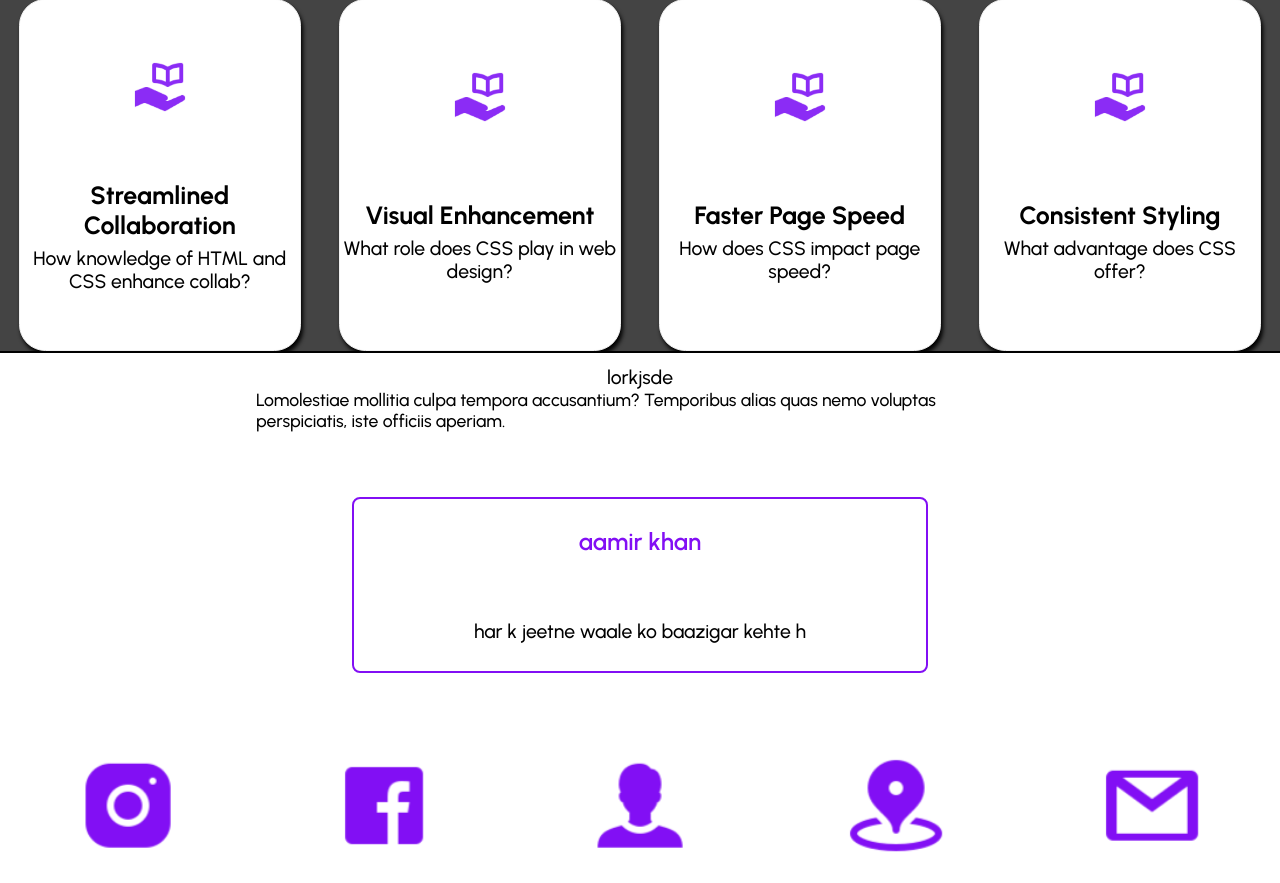
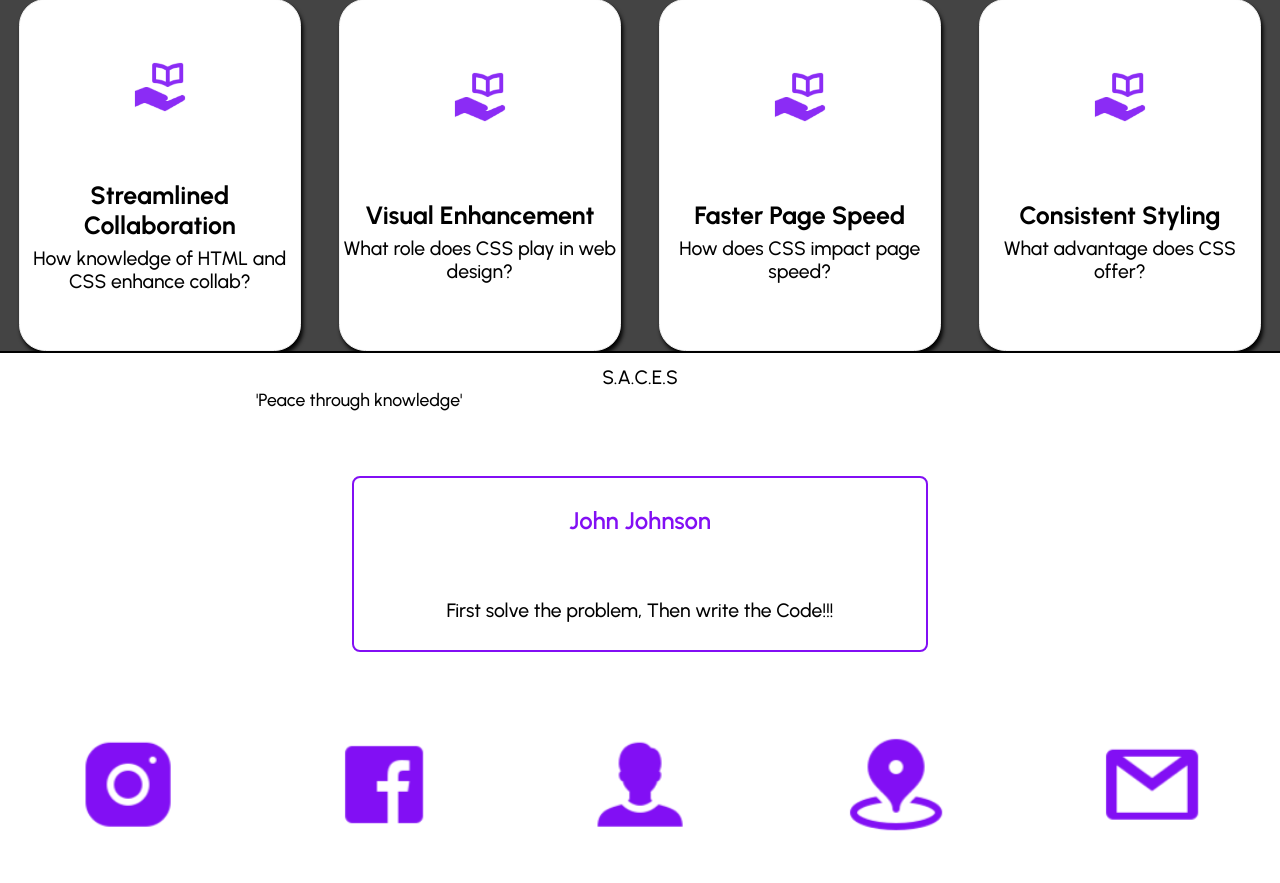
Before and after one commit to KAUSHALCODER123/School_project, a Flask app: page / in a window 1280 px wide. Shown: the part 1134-2017 px from the top of the page. Run offline with Flask 3, Linux system fonts and the light colour scheme.

Commit message:
Update main-page.html

```diff
--- a/templates/main-page.html
+++ b/templates/main-page.html
@@ -180,17 +180,16 @@
    </div>
    <div class="main" style="background-color: white;">
 
-    <h3>lorkjsde</h3>
+    <h3>S.A.C.E.S</h3>
 
     <p>
-    Lomolestiae mollitia culpa tempora accusantium?
-    Temporibus alias quas nemo voluptas perspiciatis, iste officiis aperiam.
+    'Peace through knowledge'
 </p>
    </div>
     <div class="lower">
     <div class="reviews">
-        <div class="name"> aamir khan</div>
-        <div class="review"> har k jeetne  waale ko baazigar kehte h</div>
+        <div class="name"> John Johnson</div>
+        <div class="review">First solve the problem, Then write the Code!!! </div>
     </div>
 </div>
 
```
